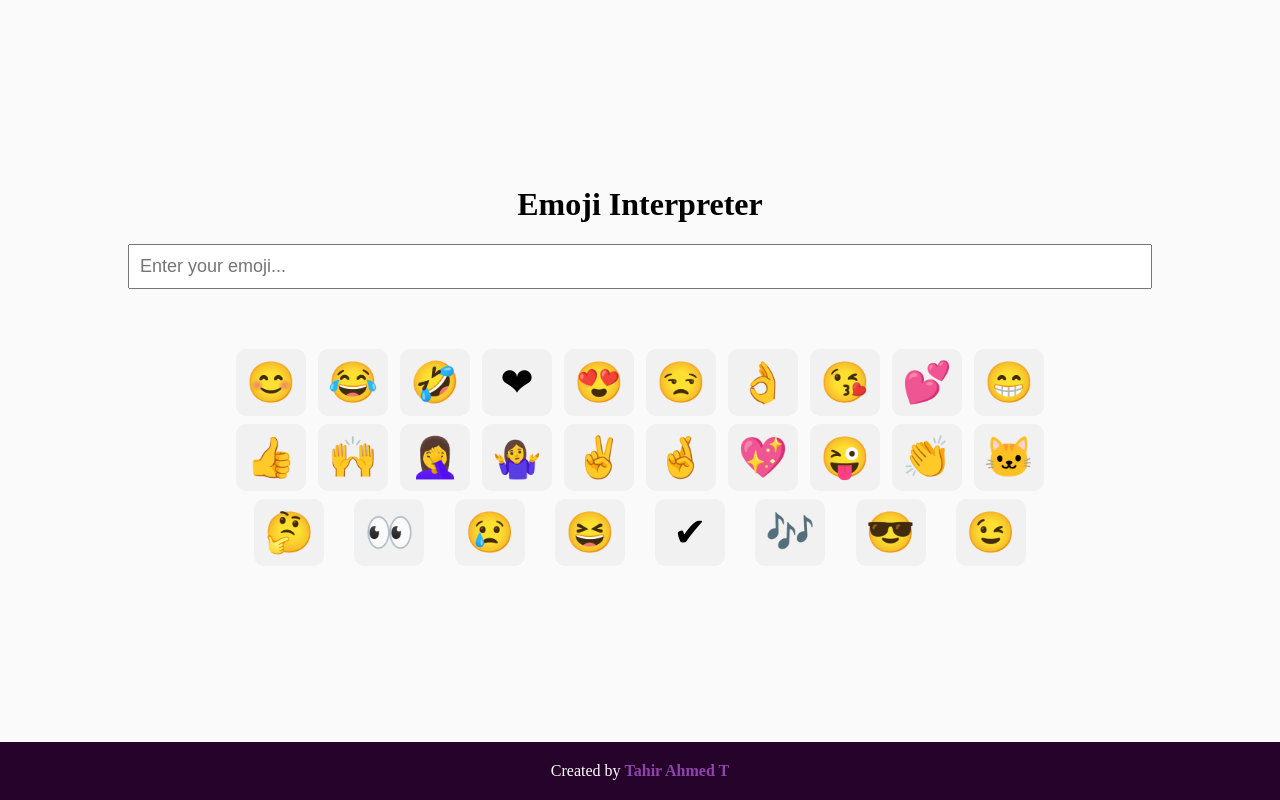
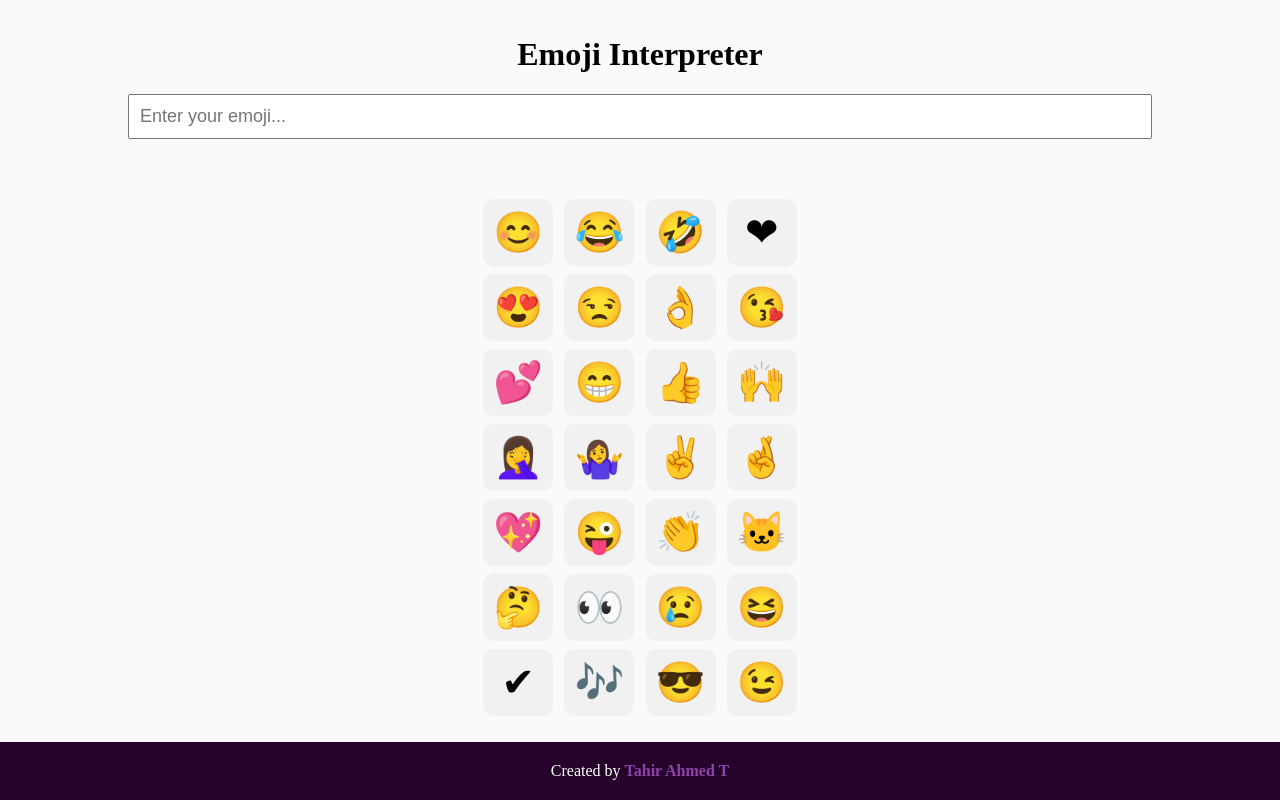
Before and after one commit to ttahm3d/noegcamp-markEight, a React (Create React App) app: page / in a window 1280 px wide. Built offline with nearby package versions, Linux system fonts and the light colour scheme.

Commit message:
fixed width issues

```diff
--- a/src/styles.css
+++ b/src/styles.css
@@ -32,7 +32,7 @@ input {
   justify-content: space-evenly;
   margin: 0px auto 30px;
   padding: 40px;
-  width: 70vw;
+  max-width: 400px;
 }
 
 .emoji {
```
